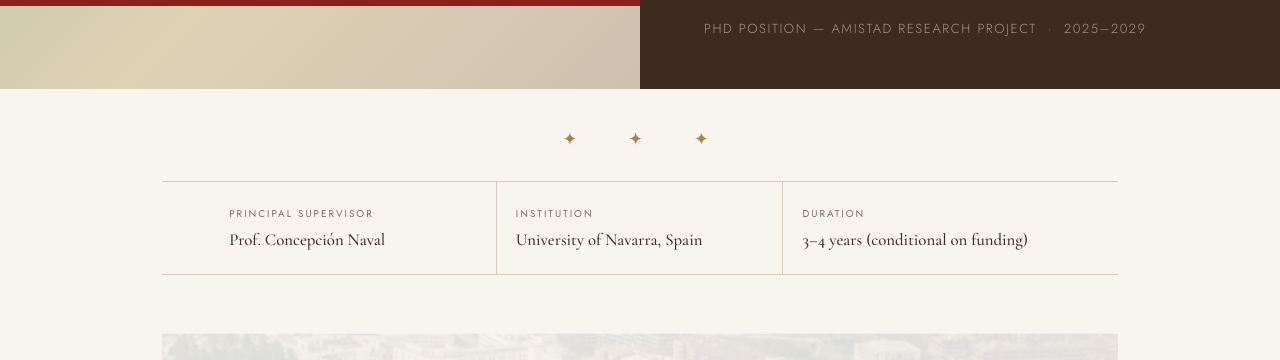
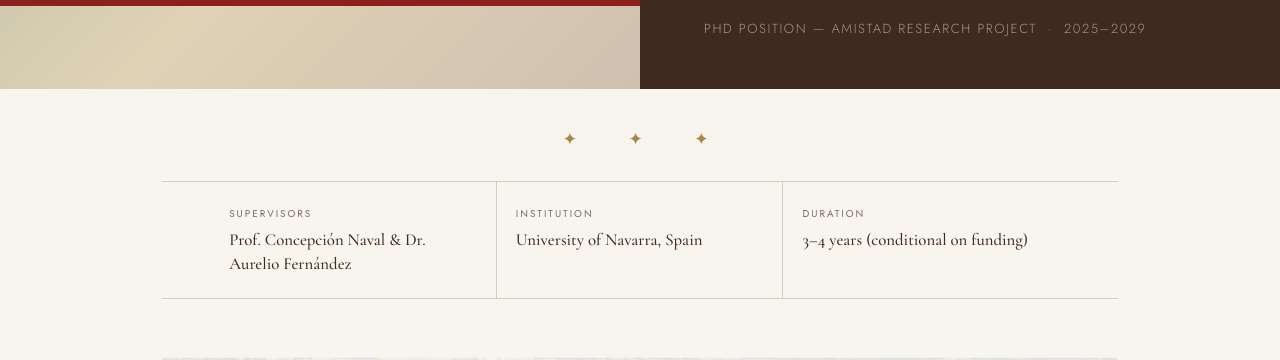
Before and after one commit to hdo451/phd, a plain HTML site: page index.html in a window 1280 px wide. Shown: the part 363-723 px from the top of the page. Drawn offline with nearby package versions, Linux system fonts and the light colour scheme.

Commit message:
Update both supervisors to equal status (remove Principal/Co hierarchy)

```diff
--- a/index.html
+++ b/index.html
@@ -558,8 +558,8 @@
 
   <div class="meta-row">
     <div class="meta-cell">
-      <div class="meta-label">Principal Supervisor</div>
-      <div class="meta-value">Prof. Concepción Naval</div>
+      <div class="meta-label">Supervisors</div>
+      <div class="meta-value">Prof. Concepción Naval & Dr. Aurelio Fernández</div>
     </div>
     <div class="meta-cell">
       <div class="meta-label">Institution</div>
@@ -678,12 +678,12 @@
     <div class="team-grid">
       <div class="team-card">
         <div class="team-name">Prof. Concepción Naval</div>
-        <div class="team-role">Principal Supervisor · University of Navarra</div>
+        <div class="team-role">Supervisor · University of Navarra</div>
         <p class="team-bio">Distinguished scholar in education, civic formation, and teacher professional development. Provides disciplinary grounding in educational science.</p>
       </div>
       <div class="team-card">
         <div class="team-name">Dr. Aurelio Fernández</div>
-        <div class="team-role">Co-Supervisor · University of Navarra</div>
+        <div class="team-role">Supervisor · University of Navarra</div>
         <p class="team-bio">Expert in everyday social interactions, experience sampling methodology, and loneliness. Principal Investigator of Project AMISTAD.</p>
       </div>
       <div class="team-card">
@@ -757,7 +757,7 @@
       <h2>Expressions of Interest</h2>
     </div>
     <p>
-      Candidates are invited to direct any questions or expressions of interest to Prof. Concepción Naval at the Faculty of Communication, University of Navarra. Initial enquiries should include a brief statement of motivation and a current curriculum vitae.
+      Candidates are invited to direct any questions or expressions of interest to Prof. Concepción Naval and Dr. Aurelio Fernández at the Faculty of Communication, University of Navarra. Initial enquiries should include a brief statement of motivation and a current curriculum vitae.
     </p>
     <p>
       Formal applications will be processed through the University of Navarra's doctoral admissions procedure. The supervisory team will communicate all relevant deadlines and requirements to shortlisted candidates.
```
